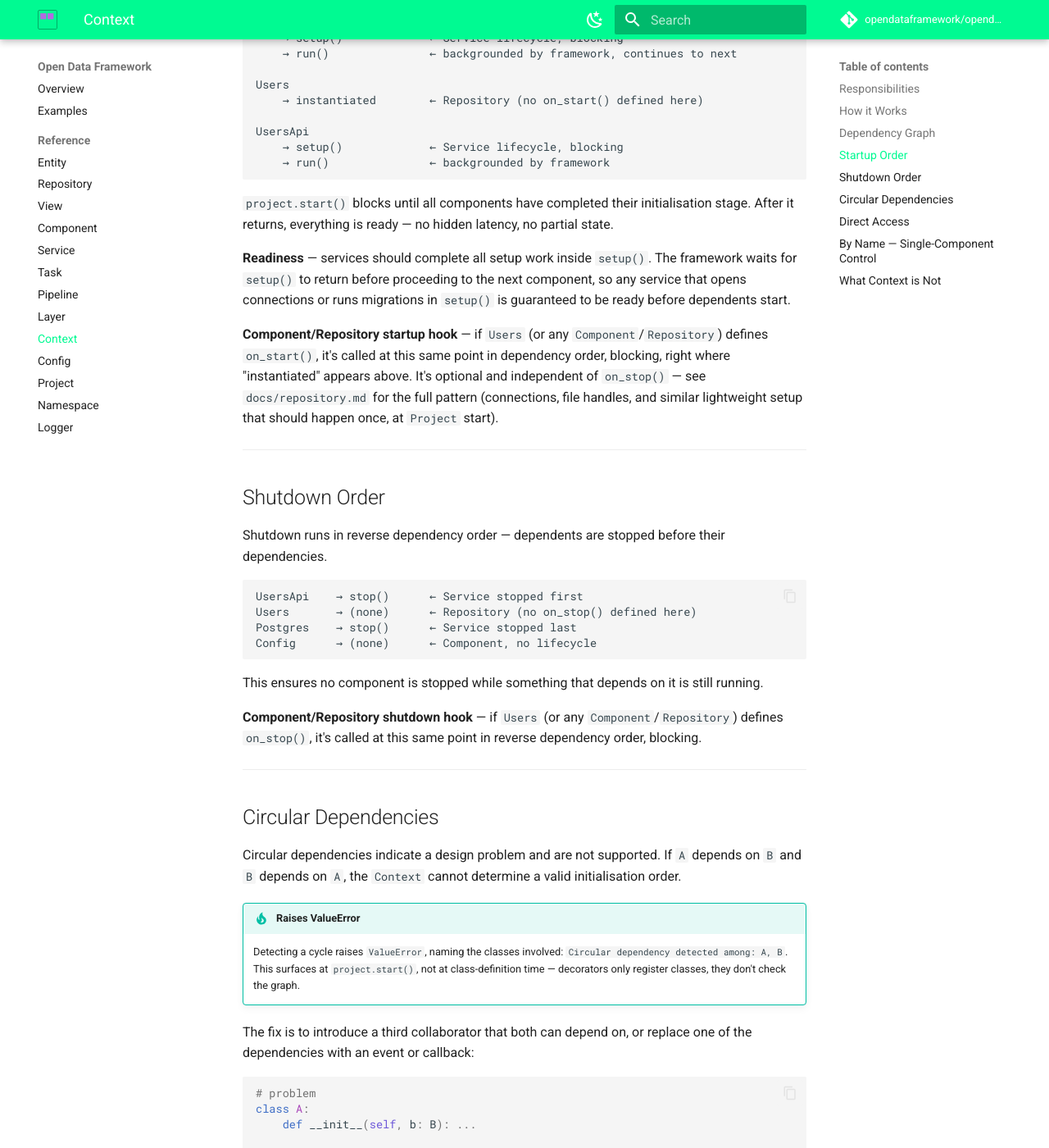
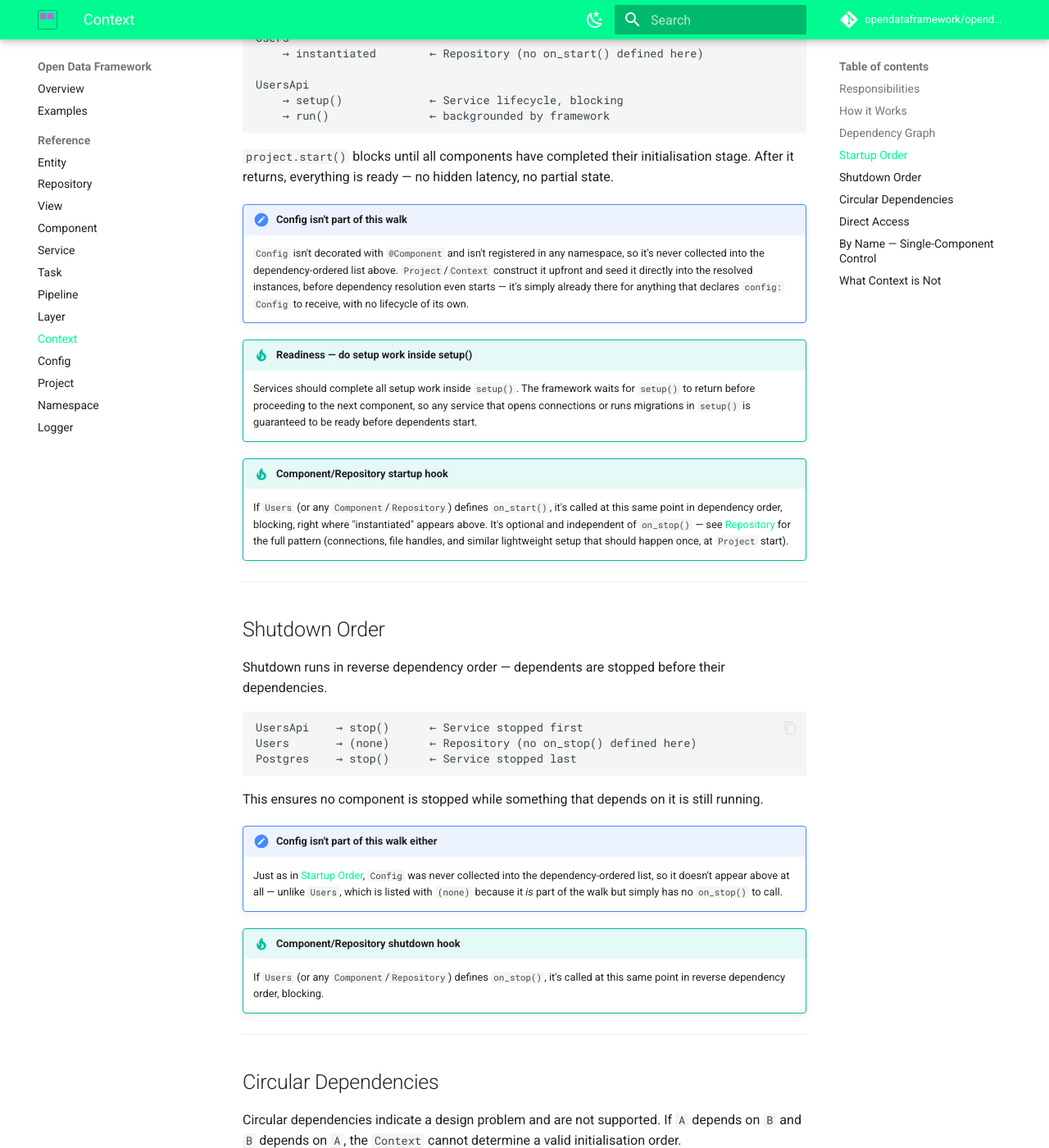
Before and after one commit to opendataframework/opendataframework, an MkDocs documentation site: the page built from docs/context.md, in a window 1280 px wide and 1400 px high, scrolled down 2777 px. Shown: the whole window at 82% size. Built offline with MkDocs 1.6.1 and Material for MkDocs 9.7.7, drawn with Linux system fonts in a browser that asks for light colours; comment, search, counter and statistics services are not loaded; some of the changed text lies outside the part shown.

Commit message:
:memo: docs(context): fix Config mislabeled as Component in lifecycle diagrams
Startup/Shutdown Order showed Config going through the same dependency-
ordered walk as registered classes, annotated "Component, no lifecycle" —
but Config isn't decorated with @Component and is pre-seeded before
resolution starts, so Lifecycle never iterates over it. Also converts a
few standalone bold asides to tip/note admonitions, matching the
convention already used elsewhere in this file and across the other docs
pages.

````diff
--- a/docs/context.md
+++ b/docs/context.md
@@ -143,16 +140,27 @@ UsersApi
 `project.start()` blocks until all components have completed their initialisation
 stage. After it returns, everything is ready — no hidden latency, no partial state.
 
-**Readiness** — services should complete all setup work inside `setup()`. The framework
-waits for `setup()` to return before proceeding to the next component, so any service
-that opens connections or runs migrations in `setup()` is guaranteed to be ready before
-dependents start.
+!!! note "Config isn't part of this walk"
+    `Config` isn't decorated with `@Component` and isn't registered in any
+    namespace, so it's never collected into the dependency-ordered list
+    above. `Project`/`Context` construct it upfront and seed it directly
+    into the resolved instances, before dependency resolution even starts
+    — it's simply already there for anything that declares `config: Config`
+    to receive, with no lifecycle of its own.
 
-**Component/Repository startup hook** — if `Users` (or any `Component`/`Repository`)
-defines `on_start()`, it's called at this same point in dependency order, blocking,
-right where "instantiated" appears above. It's optional and independent of `on_stop()`
-— see `docs/repository.md` for the full pattern (connections, file handles, and
-similar lightweight setup that should happen once, at `Project` start).
+!!! tip "Readiness — do setup work inside setup()"
+    Services should complete all setup work inside `setup()`. The framework
+    waits for `setup()` to return before proceeding to the next component,
+    so any service that opens connections or runs migrations in `setup()`
+    is guaranteed to be ready before dependents start.
+
+!!! tip "Component/Repository startup hook"
+    If `Users` (or any `Component`/`Repository`) defines `on_start()`, it's
+    called at this same point in dependency order, blocking, right where
+    "instantiated" appears above. It's optional and independent of
+    `on_stop()` — see [Repository](repository.md) for the full pattern
+    (connections, file handles, and similar lightweight setup that should
+    happen once, at `Project` start).
 
 ---
 
@@ -165,14 +173,19 @@ dependencies.
 UsersApi    → stop()      ← Service stopped first
 Users       → (none)      ← Repository (no on_stop() defined here)
 Postgres    → stop()      ← Service stopped last
-Config      → (none)      ← Component, no lifecycle
 ```
 
 This ensures no component is stopped while something that depends on it is still running.
 
-**Component/Repository shutdown hook** — if `Users` (or any `Component`/`Repository`)
-defines `on_stop()`, it's called at this same point in reverse dependency order,
-blocking.
+!!! note "Config isn't part of this walk either"
+    Just as in [Startup Order](#startup-order), `Config` was never collected
+    into the dependency-ordered list, so it doesn't appear above at all —
+    unlike `Users`, which is listed with `(none)` because it *is* part of
+    the walk but simply has no `on_stop()` to call.
+
+!!! tip "Component/Repository shutdown hook"
+    If `Users` (or any `Component`/`Repository`) defines `on_stop()`, it's
+    called at this same point in reverse dependency order, blocking.
 
 ---
 
````
Also changed, not shown: other parts of docs/context.md (+0 -3 lines).
